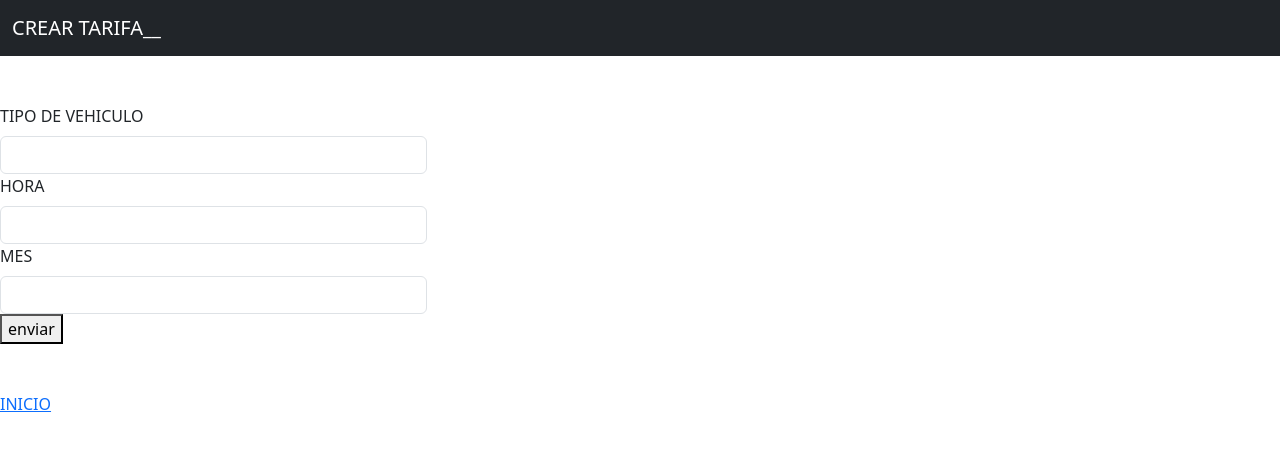
After one commit to Francisco2000javier/---1PARQUEADERO, a Flask app: page /CRTARIF in a window 1280 px wide. The commit adds this page. Shown: the top 451 px of the page. Run offline with Flask 3, Linux system fonts and the light colour scheme; some libraries are stand-ins or nearby versions.

Commit message:
Add files via upload
#creacion  la base de datos de tarifa
crear tarifa eliminar tarifa  ingreso de vehiculo

profe yo he intentado hacer el trabajo con POO pero no me funciona

```diff
--- a/app/controller.py
+++ b/app/controller.py
@@ -22,11 +22,14 @@ def add_login():
     account = cursor.fetchone( )
     if account:
         session["logueado"]= True
-         #session["id_rol"]
-          #if session["id_rol"]==1:
+       # session["id_usuario"] = account["id_usuario"]
+        #session['id_rol'] = account['id_rol']
+
+
+       # if session['id_rol']==1:
         return render_template("INICIO.html")
-         #elif session["id_rol"]==2:
-         #return "admin"
+        #elif session['id_rol']==2:
+         # return "admin"
 
     else:
          return render_template("index.html", mensaje="usuario incorrecto")
@@ -66,9 +69,34 @@ def index():
    return render_template("index.html")
 
 
+@app.route("/CRTARIF")
+def CREART():
+    return render_template("CRTARIF.html")
+
+
+@app.route("/add_tarifa",methods=["POST"])
+def add_tarifa():
+    if request.method == "POST":
+     TIPOVICULO = request.form["TIPODEVEHICULO"]
+     HORA = request.form["HORA"]
+     MES = request.form["MES"]
+     cursor = mysql.connection.cursor()
+     cursor.execute(" INSERT INTO tarifa (TIPOVEHICULO,HORA,MES) VALUES (%s,%s,%s)",[TIPOVICULO,HORA,MES]  )
+     mysql.connection.commit()
+     return render_template("INICIO.html")
+
+
+
+
 @app.route("/lista")
-def lista():
-   return render_template("lista.html")
+def listarr():
+   cursor = mysql.connection.cursor()
+   cursor.execute(" SELECT * FROM usuarios")
+   usuarios= cursor.fetchall()
+   cursor.close()
+   return render_template("lista.html", usuarios=usuarios)
+
+
 
 
 
@@ -95,7 +123,7 @@ def ingrreso():
 
 @app.route("/add_in", methods=["POST"])
 def add_in():
-  if request.method == "POST":
+    if request.method == "POST":
      PLACA =request.form["PLACA"]
      #MODEL=request.form["MODELO"]
      TIPO= request.form["TIPO"]
@@ -116,8 +144,17 @@ def SALID():
 
 
 @app.route("/TARIFA")
-def TARIFA():
-  return render_template("TARIFA.html")
+def tarifaa():
+   #tarifa = tarifa.tarifaa()
+   cursor = mysql.connection.cursor()
+   cursor.execute(" SELECT * FROM tarifa")
+   tarifa = cursor.fetchall()
+   print(tarifa)
+   cursor.close()
+   return render_template("TARIFA.html",tarifa=tarifa)
+
+
+
 
 @app.route("/CONTACTO")
 def CONTACTO():
@@ -152,7 +189,21 @@ def SALIR():
    return render_template("index.html")
 
 
+@app.route("/delete/<string:id>")
+def de(id):
+ cursor = mysql.connection.cursor()
+ cursor.execute('DELETE FROM tarifa WHERE id = %s',(id,))
+ mysql.connection.commit()
+ return redirect(url_for('INICIO'))
+#render_template("INICIO.html", mensaje9= "TARIFA ELIMINADA")
 
+@app.route("/editt/<id>")
+def editt(id):
+ cursor = mysql.connection.cursor()
+ cursor.execute("SELECT * FROM tarifa WHERE id = %s",(id))
+ data = cursor.fetchall()
+ print(data)
+ return render_template("edit.html")
 
 
 
--- /dev/null
+++ b/app/templates/CRTARIF.html
@@ -0,0 +1,80 @@
+<!DOCTYPE html>
+<html lang="en">
+<head>
+    <meta charset="UTF-8">
+    <meta name="viewport" content="width=device-width, initial-scale=1.0">
+    <title>Document</title>
+    <link href="https://cdn.jsdelivr.net/npm/bootstrap@5.3.3/dist/css/bootstrap.min.css" rel="stylesheet" integrity="sha384-QWTKZyjpPEjISv5WaRU9OFeRpok6YctnYmDr5pNlyT2bRjXh0JMhjY6hW+ALEwIH" crossorigin="anonymous">
+
+</head>
+<body>
+
+
+    <nav class="navbar navbar-expand-lg navbar-dark bg-dark">
+        <div class="container-fluid">
+          <a class="navbar-brand" href="#">CREAR TARIFA__</a>
+          <button class="navbar-toggler" type="button" data-bs-toggle="collapse" data-bs-target="#navbarNavAltMarkup" aria-controls="navbarNavAltMarkup" aria-expanded="false" aria-label="Toggle navigation">
+            <span class="navbar-toggler-icon"></span>
+          </button>
+          <div class="collapse navbar-collapse" id="navbarNavAltMarkup">
+            <div class="navbar-nav ms-auto">
+
+              </nav>
+              <br>
+              <br>
+
+         <form  action="/add_tarifa"method="POST">
+
+              <div class="col-md-4">
+                <label for="validationCustom02" class="form-label">TIPO DE VEHICULO</label>
+                <input type="text" class="form-control" name="TIPODEVEHICULO" value="" required>
+                <div class="valid-feedback">
+                  Looks good!
+                </div>
+              </div>
+
+
+
+
+
+        <div class="col-md-4">
+          <label for="validationCustom01" class="form-label">HORA</label>
+          <input type="text" class="form-control" name="HORA" value="" required>
+          <div class="valid-feedback">
+            Looks good!
+          </div>
+        </div>
+
+
+        <div class="col-md-4">
+          <label for="validationCustom02" class="form-label">MES</label>
+          <input type="text" class="form-control" name="MES" value="" required>
+          <div class="valid-feedback">
+            Looks good!
+          </div>
+        </div>
+
+
+        <button type ="submit"> enviar</button>
+
+
+
+     </form>
+
+
+
+
+     <br>
+     <br>
+      <a class="in" href="/INICIO">INICIO</a>
+
+
+
+
+
+
+
+
+
+</body>
+</html>
--- a/app/templates/SALIDA.html
+++ b/app/templates/SALIDA.html
@@ -74,7 +74,7 @@
 
     </div>
 
-      <a class="in" href="/index">SALIR</a
+      <a class="in" href="/INICIO">INICIO</a
 
 
 
--- a/app/templates/ingreso.html
+++ b/app/templates/ingreso.html
@@ -86,9 +86,9 @@
 
     </div>
 
-      <a class="in" href="/index">SALIR</a
+      <a class="in" href="/INICIO">INICIO</a
 
-</body>
+       </body>
 
 
 <script src="https://cdn.jsdelivr.net/npm/bootstrap@5.3.3/dist/js/bootstrap.bundle.min.js" integrity="sha384-YvpcrYf0tY3lHB60NNkmXc5s9fDVZLESaAA55NDzOxhy9GkcIdslK1eN7N6jIeHz" crossorigin="anonymous"></script>
```
Also changed, not shown: app/modely.py (+20 -0 lines), app/templates/INICIO.html (+14 -4 lines), app/templates/TARIFA.html (+28 -27 lines), app/templates/edit.html (added, +15 -0 lines), app/templates/lista.html (+28 -26 lines), app/templates/pagina.css (added, +12 -0 lines), app/templates/pagina.html (added, +32 -0 lines), app/templates/a.css (line endings or trailing spaces), app/templates/images/carro copy.jpg (added).
